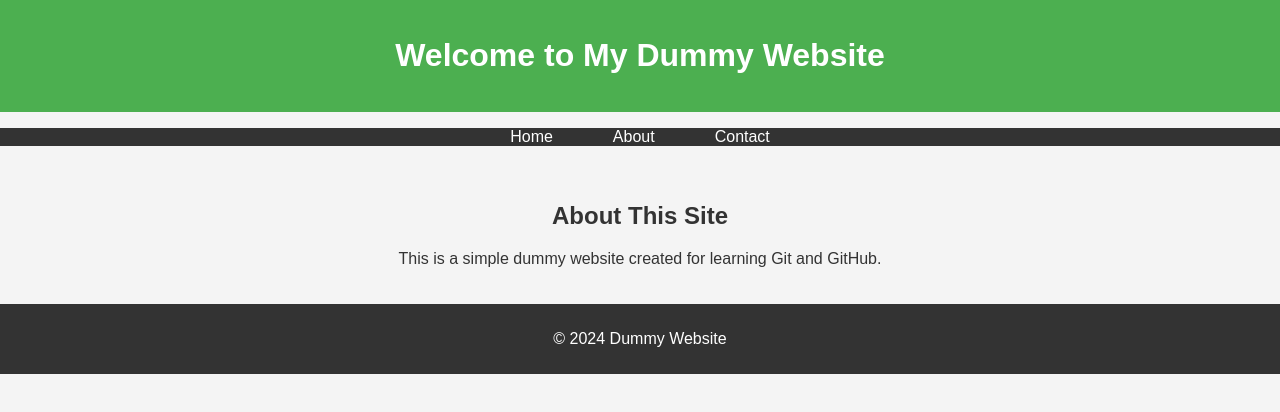
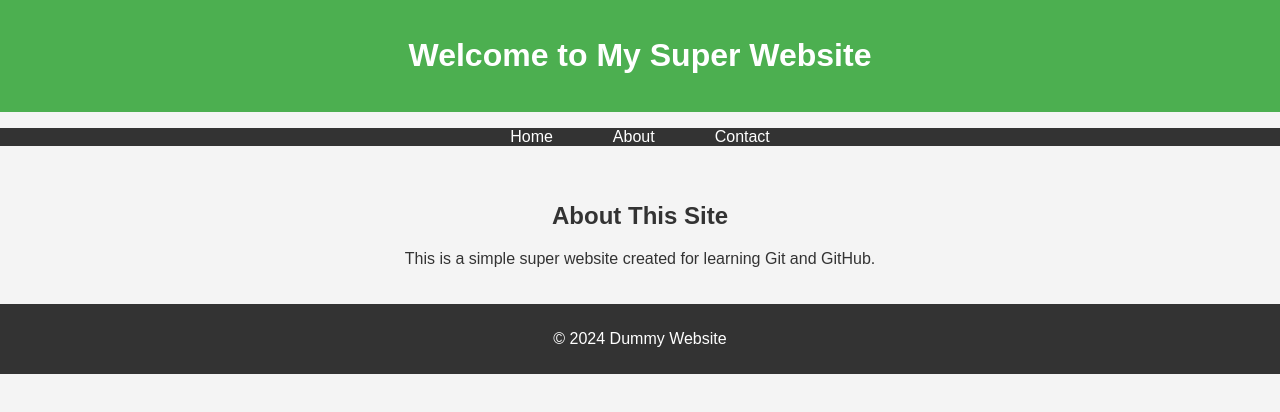
Before and after one commit to Huseyn98/QA, a website: page index.html in a window 1280 px wide. Drawn offline with Linux system fonts and the light colour scheme.

Commit message:
Add node.js and more

```diff
--- a/index.html
+++ b/index.html
@@ -8,7 +8,7 @@
 </head>
 <body>
     <header>
-        <h1>Welcome to My Dummy Website</h1>
+        <h1>Welcome to My Super Website</h1>
     </header>
     <nav>
         <ul>
@@ -20,7 +20,7 @@
     <main>
         <section>
             <h2>About This Site</h2>
-            <p>This is a simple dummy website created for learning Git and GitHub.</p>
+            <p>This is a simple super website created for learning Git and GitHub.</p>
         </section>
     </main>
     <footer>
--- a/script.js
+++ b/script.js
@@ -1 +1 @@
-console.log("Welcome to the dummy website!");
+console.log("Welcome to the super website!");
```
Also changed, not shown: package.json (added, +15 -0 lines), 2 other files.
